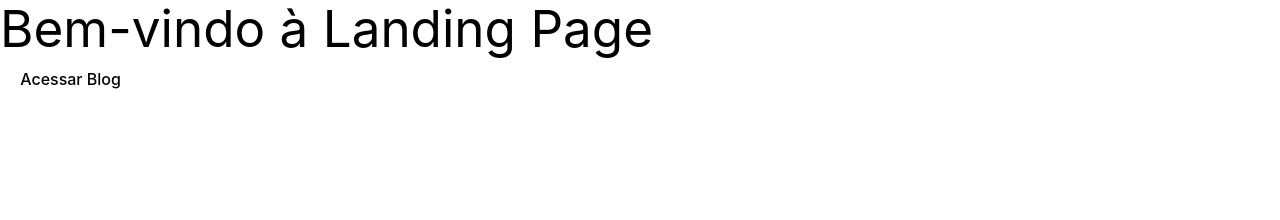
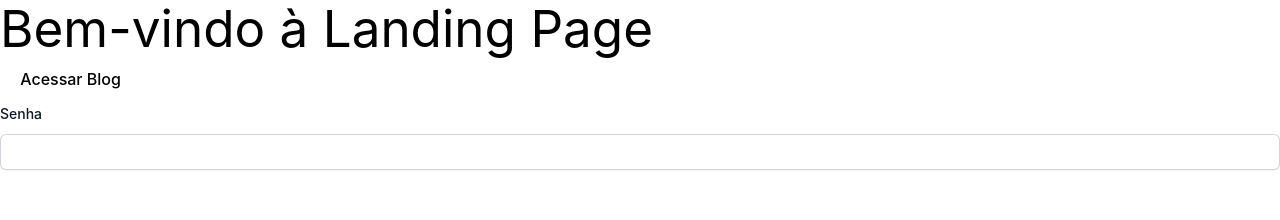
Before and after one commit to marialeonel/Certificadora_Identitaria_BonsFluidos, a React (Vite) app in the folder frontend/: page / in a window 1280 px wide. Shown: the top 220 px of the page. Built offline with nearby package versions, Linux system fonts and the light colour scheme.

Commit message:
feat: input component

```diff
--- /dev/null
+++ b/frontend/src/components/Input/Input.jsx
@@ -0,0 +1,24 @@
+function Input({ label, type='text', placeholder, onChange, name, id, className, icon }) {
+  return (
+    <div>
+        {label && <label htmlFor="email" className="block text-sm/6 font-medium text-gray-900">
+            {label}
+        </label>}
+        <div className="mt-2 relative">
+          {icon && <img src={icon} className={`absolute top-1 right-1 w-24px h-24px`}/>}
+            <input
+                id={id}
+                name={name}
+                type={type}
+                placeholder={placeholder}
+                onChange={onChange}
+                className={`block w-full rounded-md border-0 py-1.5 text-gray-900 shadow-sm ring-1 ring-inset ring-gray-300 placeholder:text-gray-400 focus:ring-2 focus:ring-inset focus:ring-light sm:text-sm/6 ${icon ? 'pr-8' : ''} ${className}`}
+                required
+            />
+
+        </div>
+    </div>
+  );
+}
+
+export default Input;
--- a/frontend/src/pages/home/Home.jsx
+++ b/frontend/src/pages/home/Home.jsx
@@ -1,5 +1,5 @@
 import { useNavigate } from 'react-router-dom';
-import { useState } from 'react';
+import Input from '../../components/Input/Input';
 
 function Home() {
   const navigate = useNavigate();
@@ -8,8 +8,8 @@ function Home() {
     <div>
       <h1>Bem-vindo à Landing Page</h1>
       <button onClick={() => navigate('/blog')}>Acessar Blog</button>
+      <Input label={'Senha'} type={'password'}/>
     </div>
-
 
   );
 }
```
Also changed, not shown: frontend/src/assets/search.svg (added).
